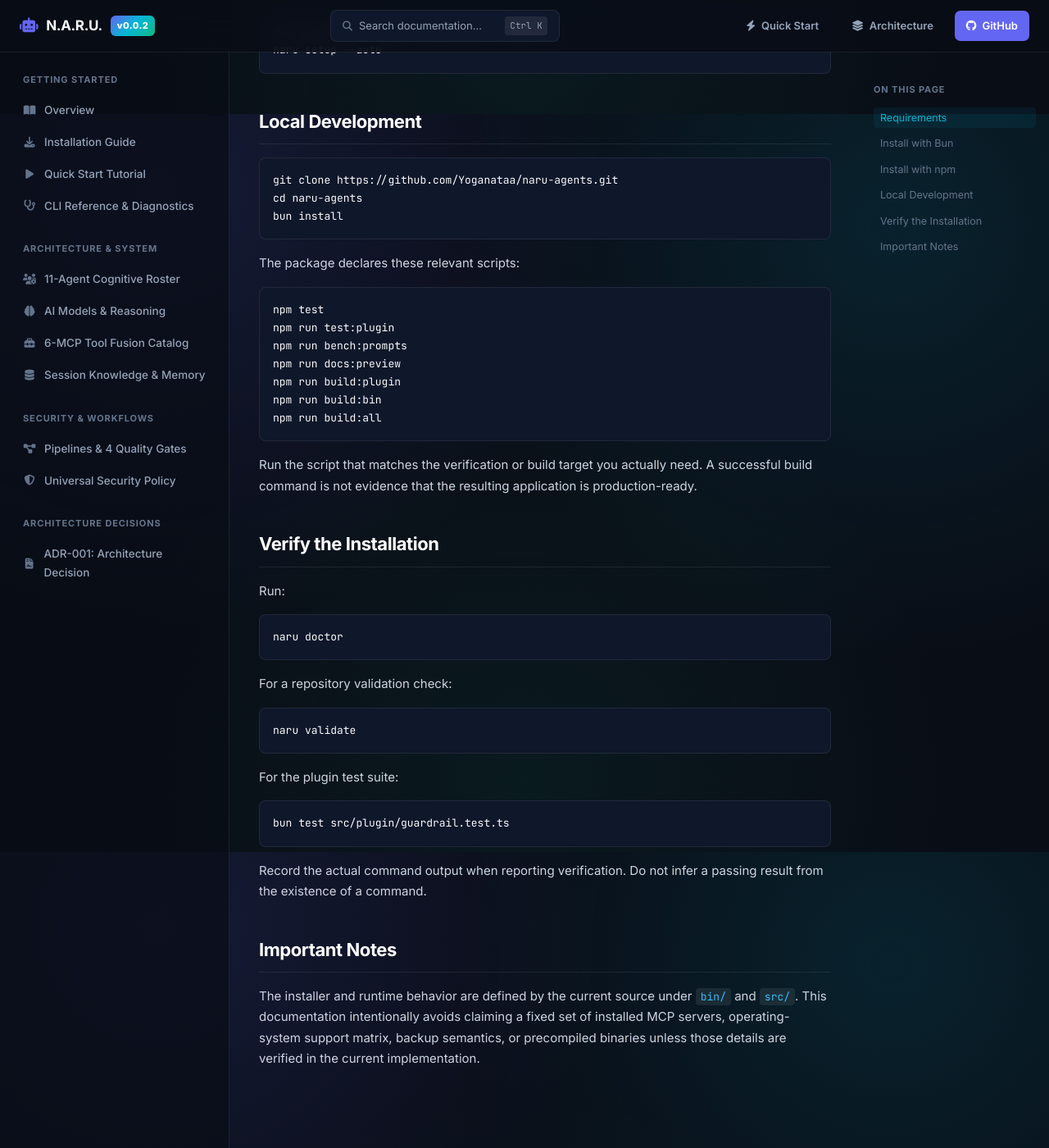
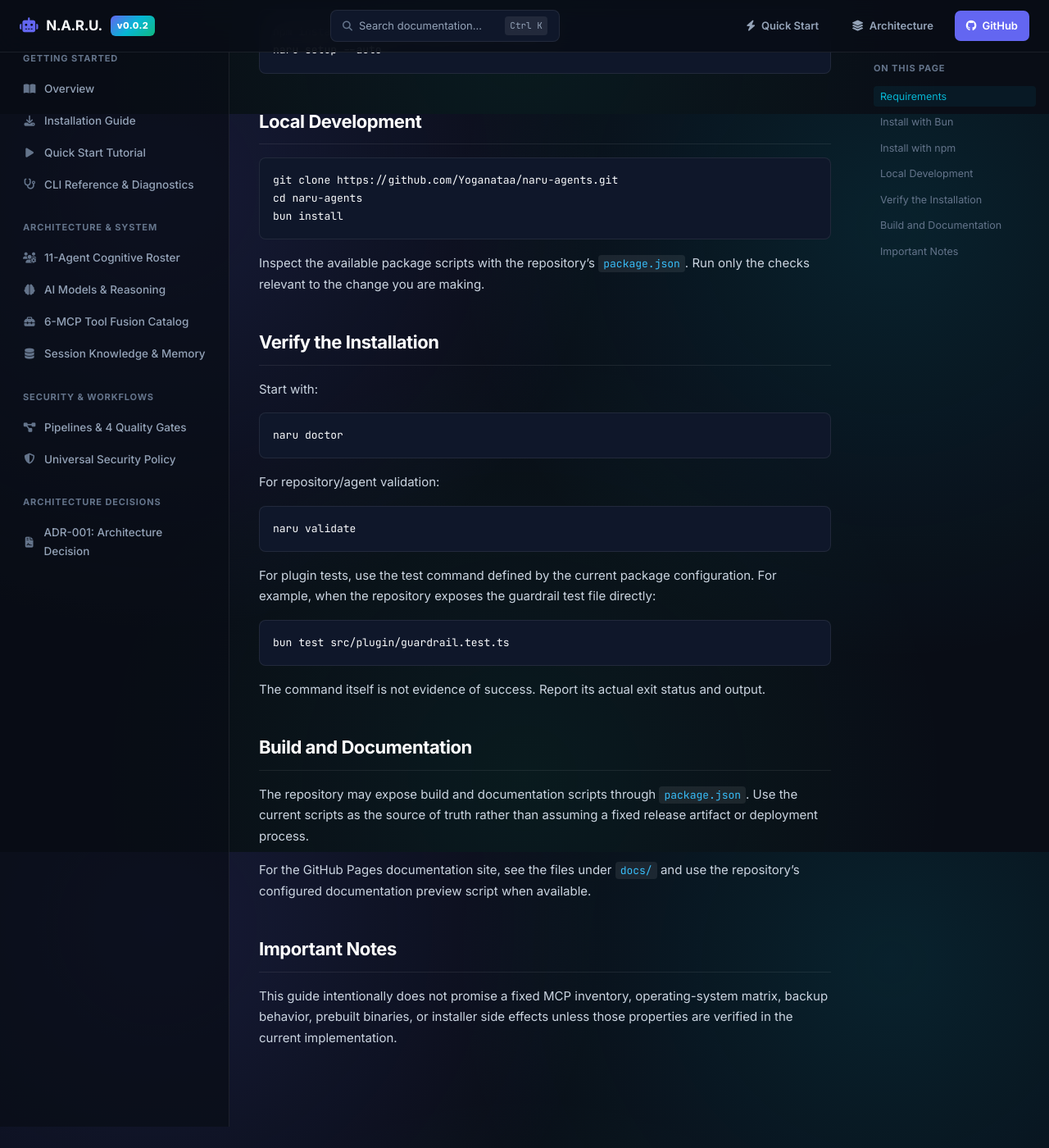
Before and after one commit to Yoganataa/naru-agents, a Jekyll site: the page built from docs/getting-started/installation.md, in a window 1280 px wide and 1400 px high, scrolled down 761 px. Shown: the whole window at 82% size. Built offline with Jekyll 4.4.1, drawn with Linux system fonts in a browser that asks for light colours; after the commit the page ends 2135 px from its top, so only the background shows below that; some of the changed text lies outside the part shown.

Commit message:
docs: correct installation guide claims

````diff
--- a/docs/getting-started/installation.md
+++ b/docs/getting-started/installation.md
@@ -5,7 +5,7 @@ title: Installation Guide — N.A.R.U.
 
 # Installation Guide
 
-N.A.R.U. is distributed from the GitHub repository as an npm package source. The repository also contains build scripts for producing binaries; availability of a prebuilt release artifact must not be assumed unless a release explicitly provides one.
+N.A.R.U. is distributed from this GitHub repository. Installation and runtime behavior are defined by the current package and CLI source; do not infer features that are not present in the installed version.
 
 ## Requirements
 
@@ -14,7 +14,7 @@ The current `package.json` declares:
 - Node.js `>=18.0.0`;
 - Bun `>=1.0`.
 
-Git is required for Git-based installation and repository development. OpenCode is required to use the agents and plugin integration.
+Git is required for Git-based installation and repository development. OpenCode is required for the agent/plugin workflow.
 
 ## Install with Bun
 
@@ -38,42 +38,36 @@ cd naru-agents
 bun install
 ```
 
-The package declares these relevant scripts:
-
-```text
-npm test
-npm run test:plugin
-npm run bench:prompts
-npm run docs:preview
-npm run build:plugin
-npm run build:bin
-npm run build:all
-```
-
-Run the script that matches the verification or build target you actually need. A successful build command is not evidence that the resulting application is production-ready.
+Inspect the available package scripts with the repository's `package.json`. Run only the checks relevant to the change you are making.
 
 ## Verify the Installation
 
-Run:
+Start with:
 
 ```bash
 naru doctor
 ```
 
-For a repository validation check:
+For repository/agent validation:
 
 ```bash
 naru validate
 ```
 
-For the plugin test suite:
+For plugin tests, use the test command defined by the current package configuration. For example, when the repository exposes the guardrail test file directly:
 
 ```bash
 bun test src/plugin/guardrail.test.ts
 ```
 
-Record the actual command output when reporting verification. Do not infer a passing result from the existence of a command.
+The command itself is not evidence of success. Report its actual exit status and output.
+
+## Build and Documentation
+
+The repository may expose build and documentation scripts through `package.json`. Use the current scripts as the source of truth rather than assuming a fixed release artifact or deployment process.
+
+For the GitHub Pages documentation site, see the files under `docs/` and use the repository's configured documentation preview script when available.
 
 ## Important Notes
 
-The installer and runtime behavior are defined by the current source under `bin/` and `src/`. This documentation intentionally avoids claiming a fixed set of installed MCP servers, operating-system support matrix, backup semantics, or precompiled binaries unless those details are verified in the current implementation.
+This guide intentionally does not promise a fixed MCP inventory, operating-system matrix, backup behavior, prebuilt binaries, or installer side effects unless those properties are verified in the current implementation.
````
